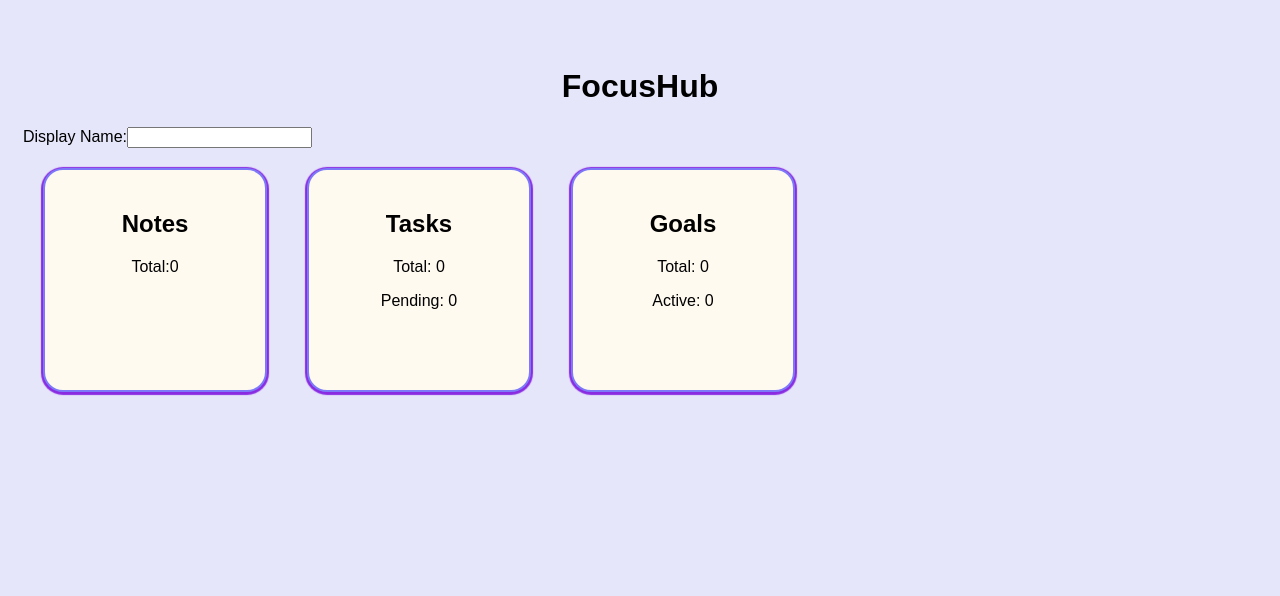
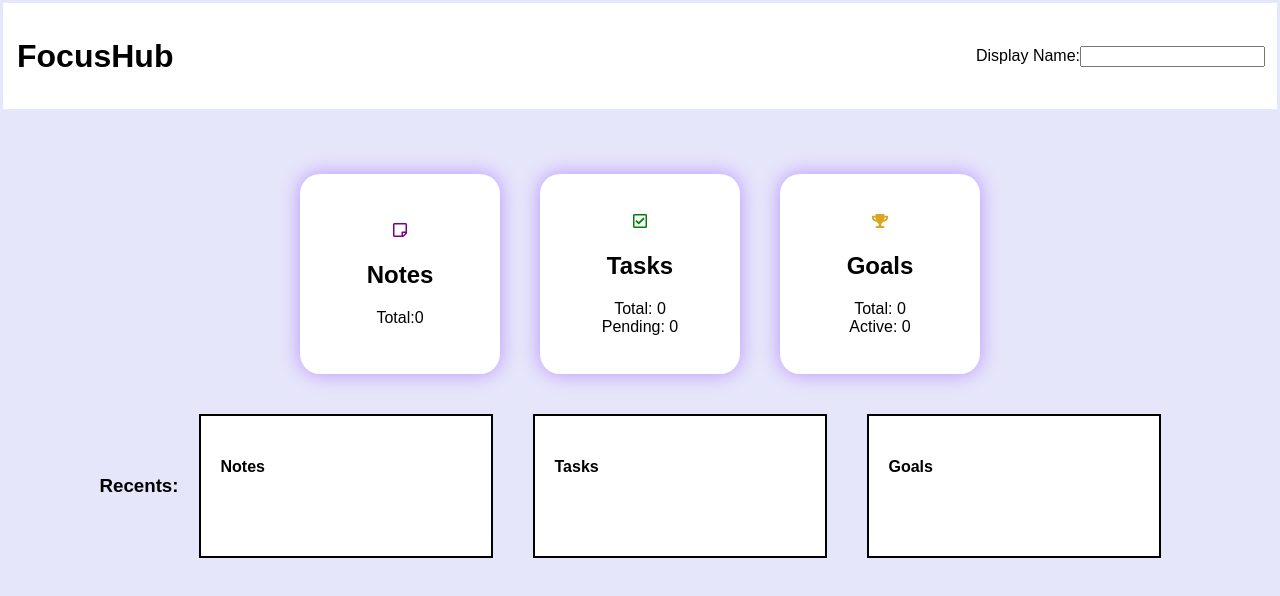
Before and after one commit to AsmiC18/FocusHub, a React (Vite) app: page / in a window 1280 px wide. Shown: the top 596 px of the page. Built offline with nearby package versions, Linux system fonts and the light colour scheme.

Commit message:
feat: added recents section, updated ui

```diff
--- a/src/App.css
+++ b/src/App.css
@@ -1,26 +1,56 @@
 body{
     font-family: Arial, Helvetica, sans-serif;
     background:lavender;
+    align: center;
 }
 .app{
-    margin:40px 10px;
+    margin:40px auto;
     padding:5px;
-    max-width: auto;
+    max-width: 800px;
 }
 .dashboard{
     max-width:90%;
     margin-bottom: 50px;
     margin-top:40px;
-    margin-width:900px;
-
+    width:900px;
     padding: 2px;
     background:ghostwhite;
     border-radius: 20px;
     box-shadow: 0 1px 1px 2px blueviolet;
 
+}
+.header{
+    text-align:center;
+    border: 2px solid rgb(255, 255, 255);
+    padding:10px;
+    margin-top:-5px;
+    margin-bottom:30px;
+    margin-left:-5px;
+    margin-right:-5px;
+    background:white;
+    display:flex;
+    justify-content: space-between;
+    align-items:center;
+
+}
+.recents{
+    display:flex;
+    align-items:center;
+    justify-content: center;
+    flex-wrap:nowrap;
+}
+.recent-box{
+    background: white;
+    border: 2px solid black;
+    margin:20px;
+    padding:20px;
+    width:250px;
+    min-height:100px;
+    flex-shrink:0;
+
+}
 
 
-}
 h1{
     text-align: center;
     padding:2px;
@@ -29,19 +59,16 @@ h1{
 h2{
     text-align:center;
 }
-h3{
-    text-align:left;
-    margin: 20px 10px;
-}
 
 .notecard{
     padding:10px;
-    margin:2px;
+    margin:10px;
     border: 2px solid;
     border-radius:15px;
     display:flex;
     justify-content: space-between;
     background:floralwhite;
+    align-items: center;
 }
 .icon button{
     padding:4px;
@@ -60,21 +87,42 @@ h3{
     cursor: pointer;
 
 }
+.inner-buttons{
+    padding:5px;
+    border: 2px solid black;
+    margin:5px;
+    border-radius:10px;
+    background:rgb(255, 255, 255);
+    cursor: pointer;
+
+
+}
+.inner-heading{
+    background: white;
+    text-align:center;
+    height:30px;
+    align-items:center;
+    border-radius:20px;
+
+}
+
 .taskcard{
     padding:10px;
-    margin:2px;
+    margin:10px;
     border: 2px solid;
     border-radius:15px;
     display:flex;
     justify-content: space-between;
     background:floralwhite;
+    align-items: center;
 }
 .goalcard{
     padding:10px;
-    margin:2px;
+    margin:10px;
     border: 2px solid;
     border-radius:15px;
     background:floralwhite;
+    align-items: center;
 }
 .goalbuttons{
     display:flex;
@@ -83,20 +131,25 @@ h3{
 }
 .card{
     padding: 20px;
-    border:2px solid rgba(0, 0, 255, 0.509);
     border-radius:20px;
     margin: 20px;
-    background:floralwhite;
-    box-shadow: 0 1px 1px 2px blueviolet;
-    width: 180px;
-    height: 180px;
+    background:white;
+    box-shadow: 0 0 20px rgb(186, 146, 255);
+    width: 160px;
+    height: 160px;
     text-align: center;
     cursor: pointer;
+    display:flex;
+    flex-direction:column;
+    align-items:center;
+    justify-content:center;
 
 
 }
+
 .card-container{
     display:flex;
+    justify-content:center;
 }
 .progress-bar{
     width:30%;
--- a/src/App.jsx
+++ b/src/App.jsx
@@ -5,6 +5,7 @@ import AddGoal from './components/AddGoal.jsx'
 import NotesPage from './components/NotesPage.jsx'
 import TasksPage from './components/TasksPage.jsx'
 import GoalsPage from './components/GoalsPage.jsx'
+import {FaRegStickyNote,FaRegCheckSquare, FaTrophy} from 'react-icons/fa'
 
 import './App.css'
 function App(){
@@ -230,7 +231,8 @@ function App(){
 
 
   return (
-    <div className="app">
+    <>
+     <div className="header">
         <h1>FocusHub</h1>
         <div>
           Display Name:
@@ -238,35 +240,75 @@ function App(){
           onChange={(e)=> setUser(e.target.value)}
         />
          </div>
+        {user ? <h3>Hello {user}!</h3> : null}
+
+    </div>
+    <div className="app">
     {viewState==='dashboard' && (
       <>
-       {user ? <h3>Hello {user}!</h3> : null}
+
       <div className="card-container">
 
         <div className="card" onClick={()=>setViewState('notes')}>
+         <div style={{color:'purple'}}><FaRegStickyNote/></div>
          <h2>Notes</h2>
-          <p>Total:{notes.length}</p>
+         Total:{notes.length}
         </div>
 
         <div className="card" onClick={()=>setViewState('tasks')}>
+          <div style={{color:'green', size:32} }><FaRegCheckSquare/></div>
           <h2>Tasks</h2>
-          <p>Total: {tasks.length}</p>
-          <p> Pending: {tasks.filter(task => task.completed==false).length} </p>
+          Total: {tasks.length}<br/>
+          Pending: {tasks.filter(task => task.completed==false).length}
         </div>
 
         <div className="card" onClick={()=>setViewState('goals')}>
+          <div style={{color:'goldenrod'}}><FaTrophy/></div>
           <h2>Goals</h2>
-          <p>Total: {goals.length}</p>
-          <p> Active: {goals.filter(goal => goal.current<goal.target).length} </p>
+          Total: {goals.length}<br/>
+          Active: {goals.filter(goal => goal.current<goal.target).length}
 
         </div>
 
       </div>
+
+      <div className="recents">
+        <h3>Recents:</h3>
+        <div className="recent-box">
+          <h4>Notes</h4>
+        { notes.slice(-2).reverse().map(
+          note =>
+            <li>{note.text}</li>
+          )
+        }
+        </div>
+        <div className="recent-box">
+          <h4>Tasks</h4>
+        { tasks.slice(-2).reverse().map(
+          task =>
+
+            <li style={{background: `${task.completed ? 'green' : 'beige'}`}}>{task.text}</li>
+          )
+        }
+        </div>
+         <div className="recent-box">
+          <h4>Goals</h4>
+        { goals.slice(-2).reverse().map(
+          goal =>
+
+            <li style={{background: `${goal.current<goal.target ? 'beige' : 'green'}`}}>{goal.text}</li>
+          )
+        }
+        </div>
+      </div>
+
+
+
       </>
     )}
     {viewState==='notes' && (
       <>
-      {user ? <h3>Hello {user}!</h3> : null}
+
       <NotesPage
       goBack= {goBack}
       user= {user}
@@ -285,7 +327,7 @@ function App(){
     )}
     {viewState==='tasks' && (
       <>
-      {user ? <h3>Hello {user}!</h3> : null}
+
       <TasksPage
       goBack= {goBack}
       tasks={tasks}
@@ -304,7 +346,7 @@ function App(){
     )}
     {viewState==='goals' && (
       <>
-      {user ? <h3>Hello {user}!</h3> : null}
+
       <GoalsPage
         goBack={goBack}
         goals={goals}
@@ -328,7 +370,7 @@ function App(){
       </>
     )}
     </div>
-
+    </>
 
   )
 }
--- a/src/components/GoalsPage.jsx
+++ b/src/components/GoalsPage.jsx
@@ -1,11 +1,11 @@
-import {FaTrash,FaEdit} from 'react-icons/fa'
+import {FaTrash,FaEdit, FaTrophy} from 'react-icons/fa'
 function GoalsPage({goBack,goals,currGoalProgress,addProgress,currGoalId,saveProgress,newProgress,cancelAddProgress,delGoal,editGoal,
     currEditGoalId,changeGoalText,currGoalText,currGoalTarget,changeGoalTarget,saveEditGoal,cancelEditGoal}){
         return(
     goals.length==0 ? (
                 <>
                 <h3>No Goals yet</h3>
-                <button onClick={()=> goBack()}>Back to Dashboard</button>
+                <button className="button" onClick={()=> goBack()}>Back to Dashboard</button>
                 </>
 
             )
@@ -73,13 +73,13 @@ function GoalsPage({goBack,goals,currGoalProgress,addProgress,currGoalId,savePro
 
 
                             <div className="goalbuttons">
-                            <button onClick={()=>addProgress(goal)}>Add Progress</button>
+                            <button className="inner-buttons" onClick={()=>addProgress(goal)}>Add Progress</button>
                             <div className="icon">
                             <button onClick={()=>delGoal(goal.id)}><FaTrash/></button>
                             <button onClick={()=>editGoal(goal)}><FaEdit/></button>
                             </div>
                             </div>
-                <button onClick={()=> goBack()}>Back to Dashboard</button>
+
 
 
             </>
@@ -90,6 +90,7 @@ function GoalsPage({goBack,goals,currGoalProgress,addProgress,currGoalId,savePro
                     </div>
                     )
                 }
+                 <button className="button" onClick={()=> goBack()}>Back to Dashboard</button>
 
              </>
 
--- a/src/components/NotesPage.jsx
+++ b/src/components/NotesPage.jsx
@@ -1,10 +1,12 @@
-import { FaTrash, FaEdit } from "react-icons/fa";
+import { FaTrash, FaEdit, FaRegStickyNote } from "react-icons/fa";
 function NotesPage({goBack,user,notes,del,edit,currId,currText,changeText,save,cancel}){
     return(
         <>
             {notes.length!=0 ? (
                                 <>
+                                    <div className="inner-heading">
                                     <h3> Notes</h3>
+                                    </div>
 
                                     {notes.map(
                                         note =>
@@ -32,14 +34,14 @@ function NotesPage({goBack,user,notes,del,edit,currId,currText,changeText,save,c
                                         }
                                         </div>)
                                     }
-                                    <button onClick={()=> goBack()}>Back to Dashboard</button>
+                                    <button className="button" onClick={()=> goBack()}>Back to Dashboard</button>
                                 </>
                                 )
 
                                 : (
                                 <>
                                 <h3>No notes yet.</h3>
-                                <button onClick={()=> goBack()}>Back to Dashboard</button>
+                                <button className="button" onClick={()=> goBack()}>Back to Dashboard</button>
                                 </>
                                 )
 
--- a/src/components/TasksPage.jsx
+++ b/src/components/TasksPage.jsx
@@ -1,10 +1,10 @@
-import { FaTrash, FaEdit } from "react-icons/fa";
+import { FaTrash, FaEdit, FaRegCheckSquare } from "react-icons/fa";
 function TasksPage({goBack,tasks,toggleStatus,delTask,editTask, currTaskId,currTaskText,saveEditTask,changeTaskText,cancelEditTask}){
     return(
          tasks.length==0 ? (
                 <>
                 <h3>No tasks yet</h3>
-                <button onClick={()=> goBack()}>Back to Dashboard</button>
+                <button className="button" onClick={()=> goBack()}>Back to Dashboard</button>
                 </>
             )
                 : (
@@ -52,7 +52,7 @@ function TasksPage({goBack,tasks,toggleStatus,delTask,editTask, currTaskId,currT
                         </div>
                         )}
 
-                   <button onClick={()=> goBack()}>Back to Dashboard</button>
+                   <button className="button" onClick={()=> goBack()}>Back to Dashboard</button>
                     </>
                 )
     )
```
Lines whose indentation alone changed are shown as unchanged.
